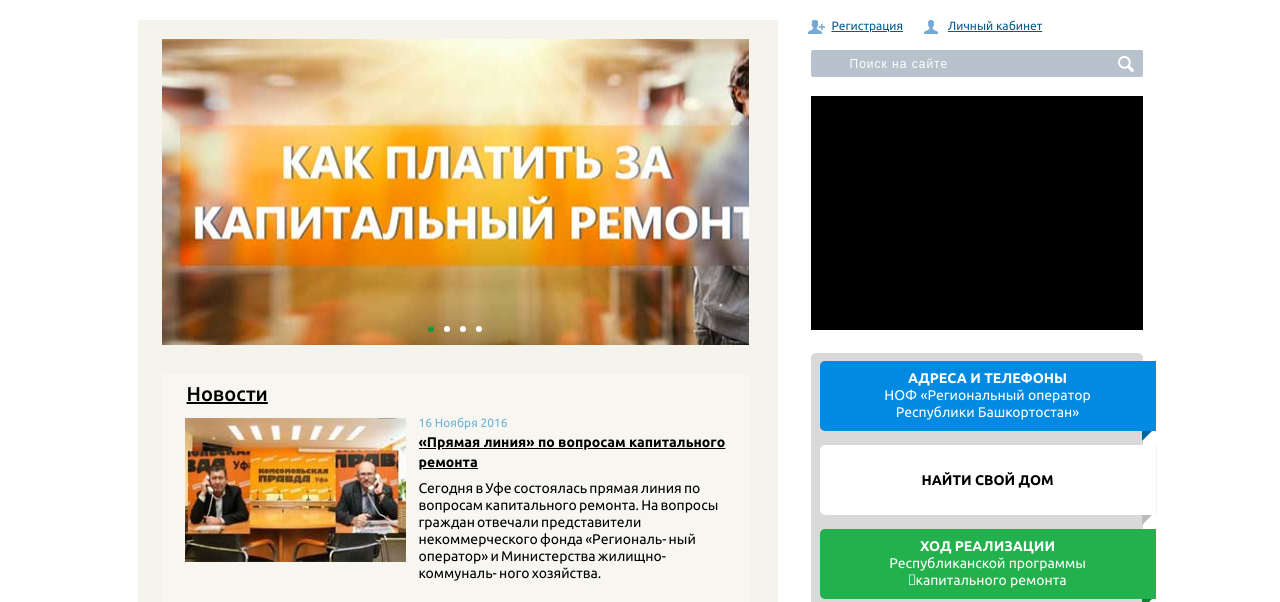
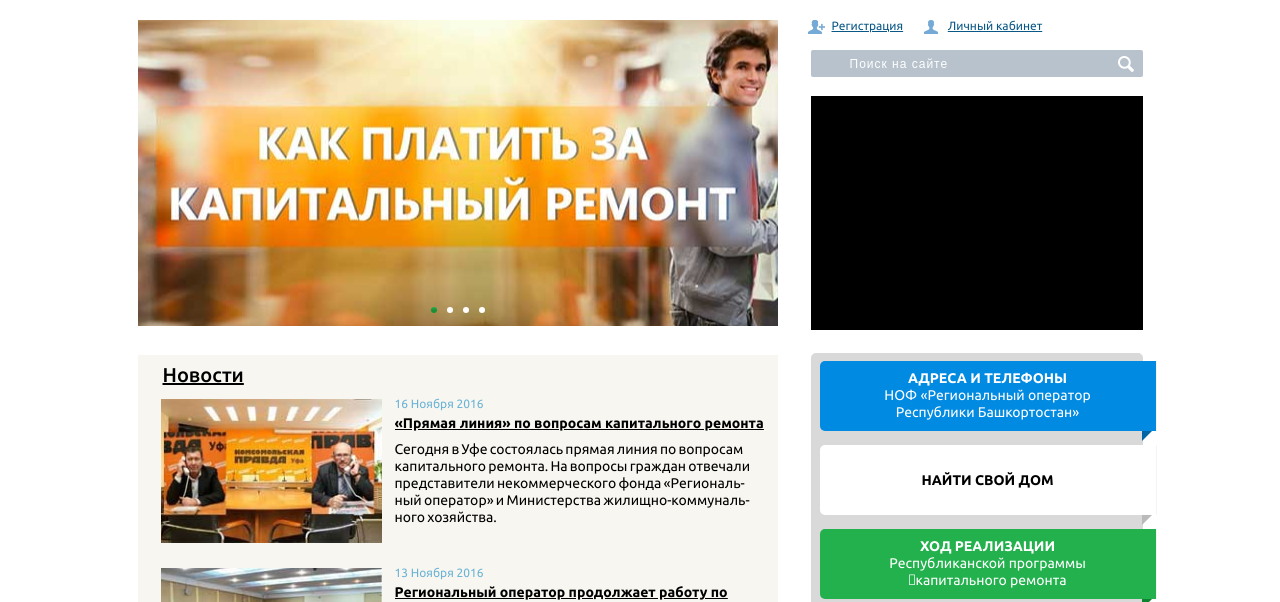
Before and after one commit to Web-Ares/kapremont, a plain HTML site: page index.html in a window 1280 px wide. Shown: the part 177-779 px from the top of the page. Drawn offline with Linux system fonts and the light colour scheme.

Commit message:
need slider1

```diff
--- a/css/main.css
+++ b/css/main.css
@@ -262,8 +262,6 @@ a{
     display: inline-block;
     vertical-align: top;
     width: 640px;
-    padding: 19px 29px 19px 24px;
-    background: #f5f4ec;
     text-align: left;
 }
 .site__aside{
```
